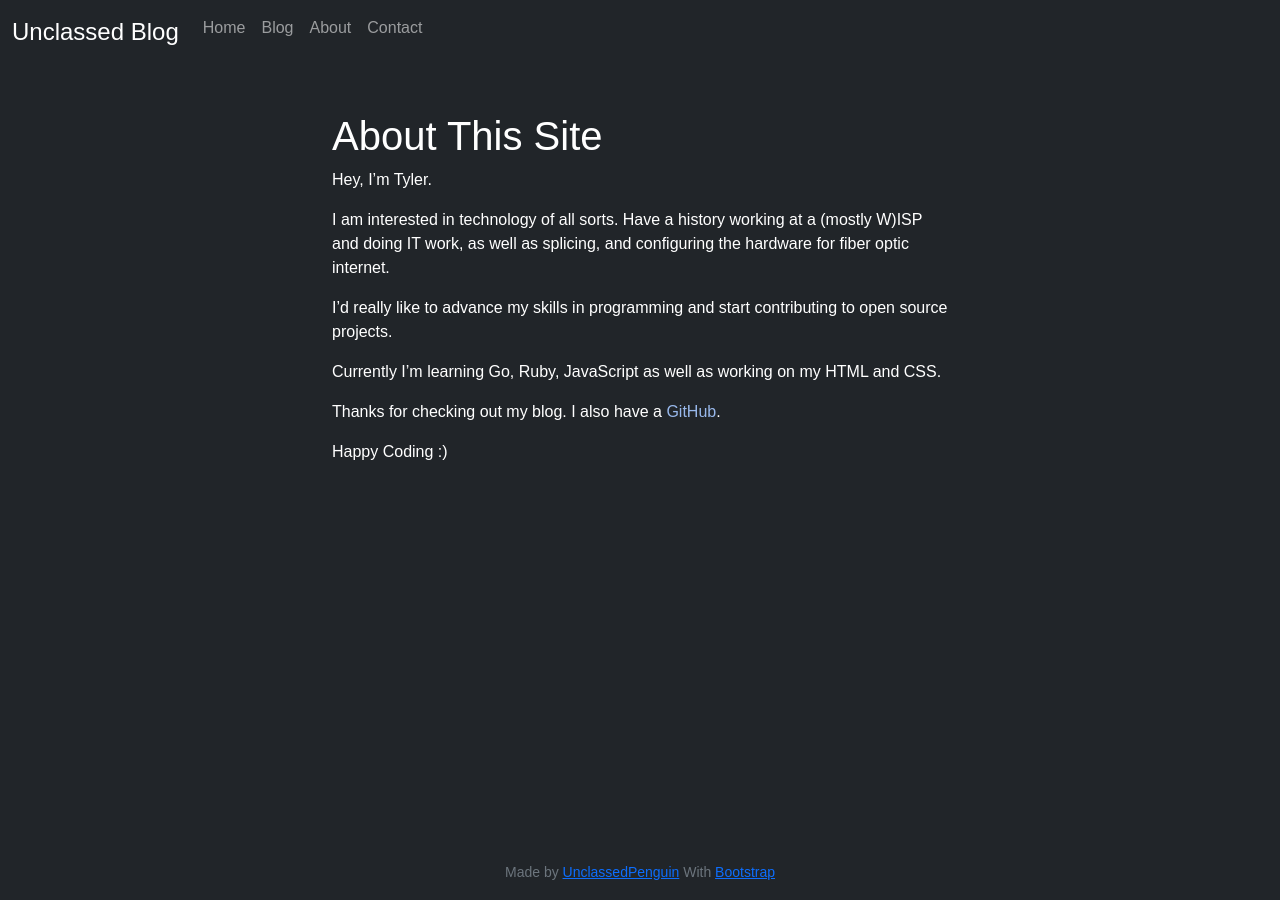
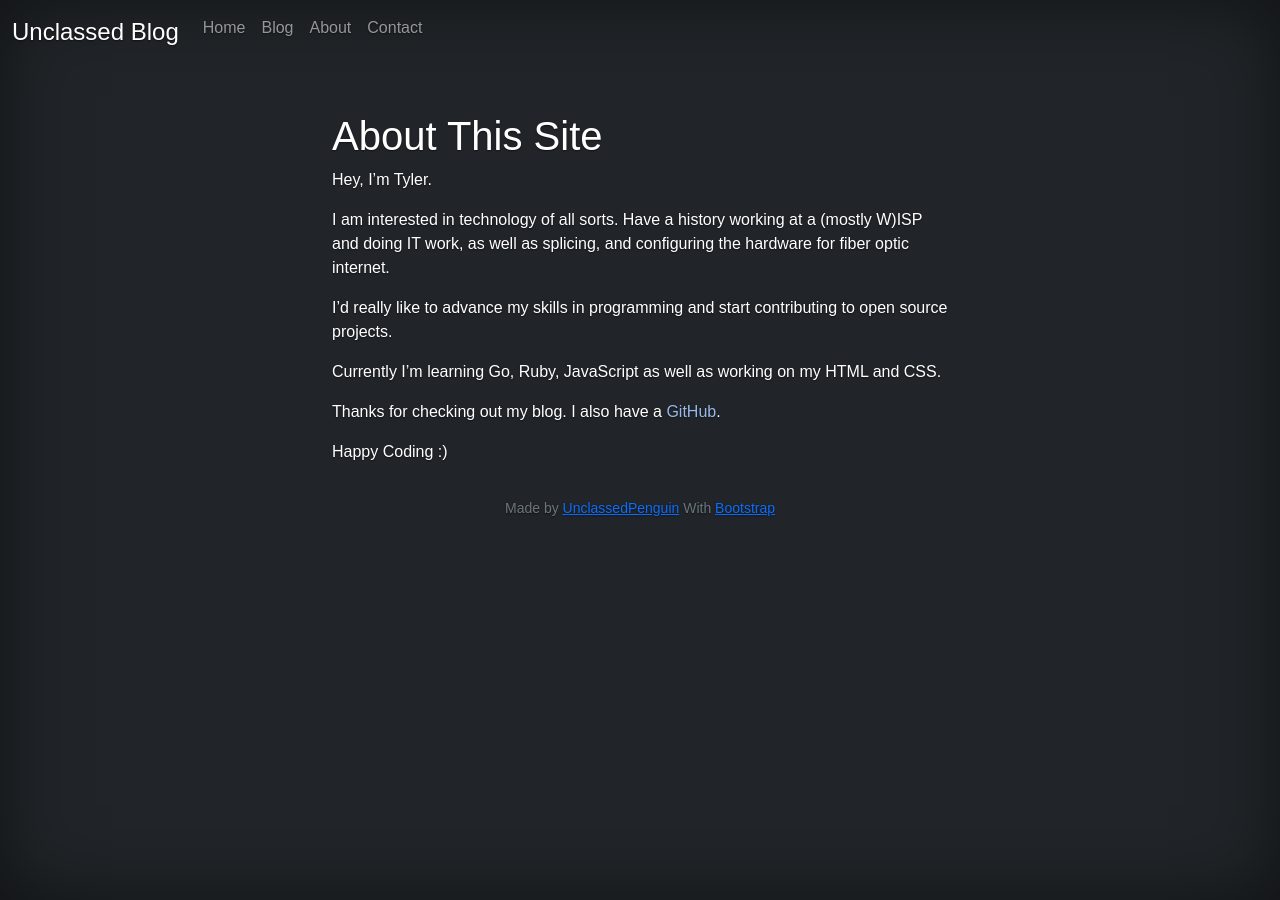
Before and after one commit to UnclassedPenguin/jekyllsite, a Jekyll site: the page built from about.md, in a window 1280 px wide. Built offline with Jekyll 4.4.1, drawn with Linux system fonts in a browser that asks for light colours.

Commit message:
add boxshadow overflow auto

```diff
--- a/_layouts/cover.html
+++ b/_layouts/cover.html
@@ -30,7 +30,7 @@
     <!-- Custom styles for this template -->
   </head>
   <body class="d-flex h-100 text-center text-white bg-dark">
-
+	  <div class="wrapper d-flex w-100 h-100">
 <div class="cover-container d-flex w-100 h-100 p-3 mx-auto flex-column">
   <header class="mb-auto">
     <div>
@@ -63,6 +63,6 @@
 
     <script src="https://cdn.jsdelivr.net/npm/bootstrap@5.1.3/dist/js/bootstrap.bundle.min.js" integrity="sha384-              ka7Sk0Gln4gmtz2MlQnikT1wXgYsOg+OMhuP+IlRH9sENBO0LRn5q+8nbTov4+1p" crossorigin="anonymous"></script>
 
-
+	  </div>
   </body>
 </html>
--- a/_layouts/default.html
+++ b/_layouts/default.html
@@ -12,6 +12,7 @@
   </head>
 
   <body class="bg-dark d-flex flex-column h-100">
+	  <div class="wrapper">
 	<header>
 		<nav class="navbar navbar-expand-md navbar-dark" aria-label="">
 			<div class="container-fluid">
@@ -49,5 +50,7 @@
 
     <script src="https://cdn.jsdelivr.net/npm/bootstrap@5.1.3/dist/js/bootstrap.bundle.min.js" integrity="sha384-ka7Sk0Gln4gmtz2MlQnikT1wXgYsOg+OMhuP+IlRH9sENBO0LRn5q+8nbTov4+1p" crossorigin="anonymous"></script>
 
+
+	  </div>
   </body>
 </html>
--- a/assets/css/styles.scss
+++ b/assets/css/styles.scss
@@ -53,12 +53,17 @@ img {
  * Base structure
  */
 
-/*
-body {
+html, body, .wrapper {
+   height: 100%;
+   width: 100%;
+}
+
+.wrapper {
   text-shadow: 0 .05rem .1rem rgba(0, 0, 0, .5);
   box-shadow: inset 0 0 5rem rgba(0, 0, 0, .5);
+  overflow:auto;
 }
-*/
+
 
 .cover-container {
   max-width: 42em;
```
